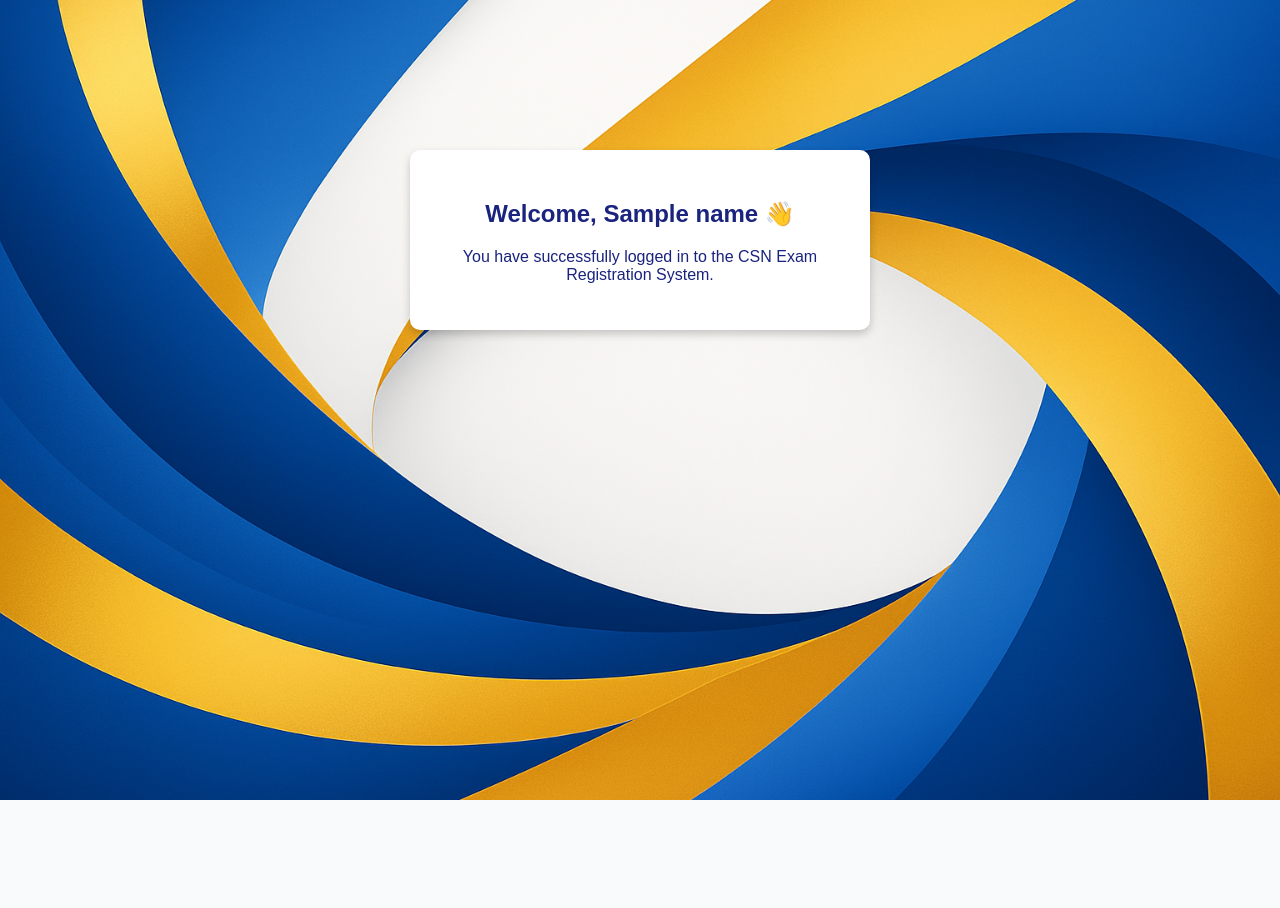
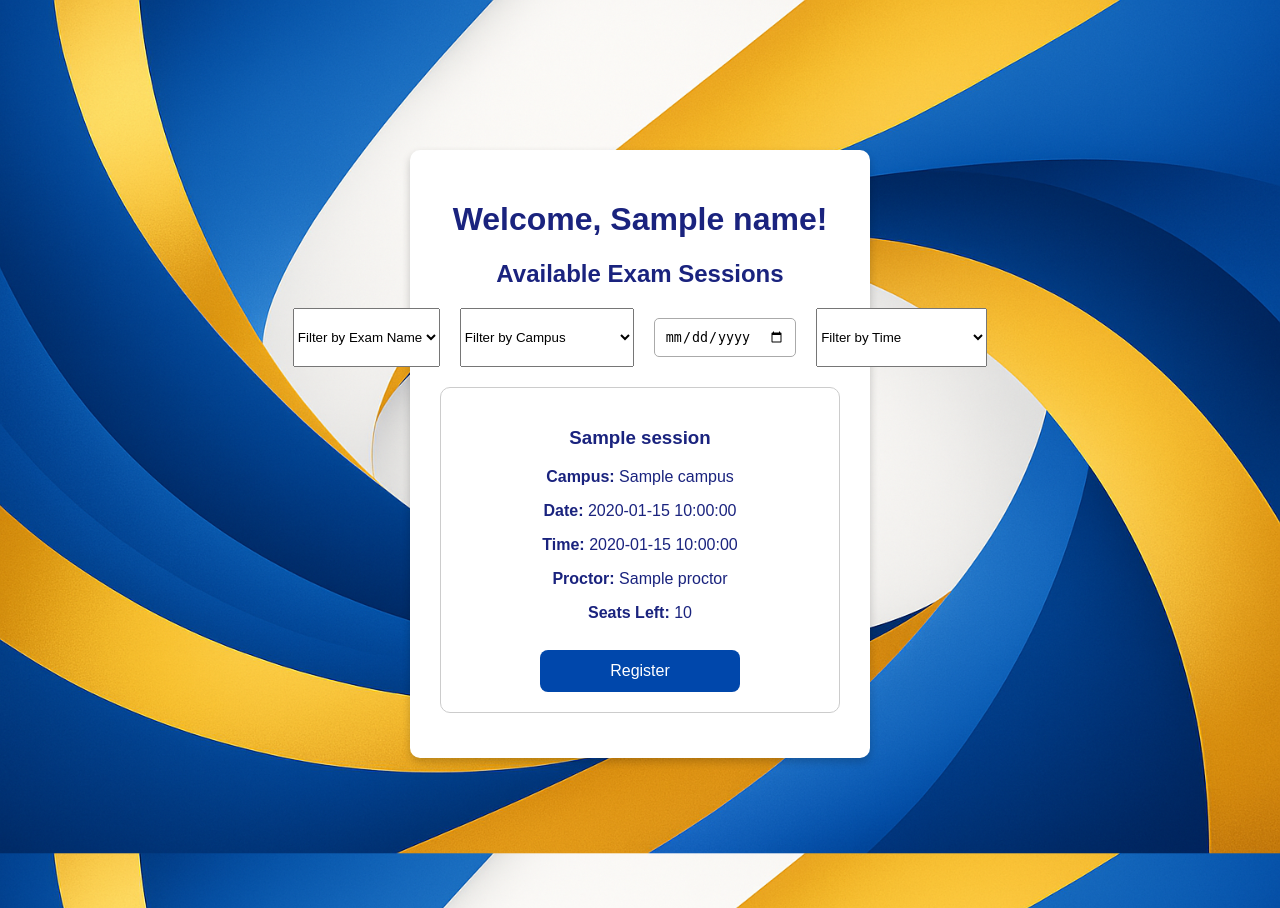
Before and after one commit to five-guyz/exam-registration-site, a Flask app: template templates/dashboard.html in a window 1280 px wide. Before the commit the page ends 800 px from the top, so only its background shows below. Run offline with Flask 3, Linux system fonts and the light colour scheme; the template is opened without the code that fills it: most values are stand-ins (such as "Sample title", 1, 10 or a date in 2020).

Commit message:
Update dashboard.html

```diff
--- a/templates/dashboard.html
+++ b/templates/dashboard.html
@@ -2,14 +2,150 @@
 <!DOCTYPE html>
 <html lang="en">
 <head>
-  <meta charset="UTF-8">
-  <title>Welcome</title>
-  <link rel="stylesheet" href="{{ url_for('static', filename='style.css') }}">
+    <meta charset="UTF-8">
+    <title>Dashboard - Exam Registration System</title>
+    <link rel="stylesheet" href="{{ url_for('static', filename='style.css') }}">
+    <style>
+        /* Additional quick styles */
+        .filter-group {
+            display: flex;
+            justify-content: center;
+            gap: 20px;
+            margin-bottom: 20px;
+        }
+        .exam-card {
+            border: 1px solid #ccc;
+            border-radius: 10px;
+            padding: 20px;
+            margin-bottom: 15px;
+            text-align: center;
+            background: white;
+        }
+        .exam-card.hidden {
+            display: none;
+        }
+    </style>
 </head>
-<body>
-  <div class="container">
-    <h2>Welcome, {{ name }} 👋</h2>
-    <p>You have successfully logged in to the CSN Exam Registration System.</p>
-  </div>
+<body style="background-image: url('{{ url_for('static', filename='images/background.png') }}'); background-size: cover;">
+
+<div class="container">
+    <h1>Welcome, {{ name.capitalize() }}!</h1>
+
+    <h2>Available Exam Sessions</h2>
+
+    <div class="filter-group">
+        <select id="examNameFilter">
+            <option value="">Filter by Exam Name</option>
+            {% for session in available_sessions %}
+                <option value="{{ session.exam_name }}">{{ session.exam_name }}</option>
+            {% endfor %}
+        </select>
+
+        <select id="campusFilter">
+            <option value="">Filter by Campus</option>
+            <option value="Charleston Campus">Charleston Campus</option>
+            <option value="North Las Vegas Campus">North Las Vegas Campus</option>
+            <option value="Henderson Campus">Henderson Campus</option>
+        </select>
+
+        <input type="date" id="dateFilter">
+
+        <select id="timeFilter">
+            <option value="">Filter by Time</option>
+            <option value="morning">Morning (08:00 - 11:59)</option>
+            <option value="afternoon">Afternoon (12:00 - 15:59)</option>
+            <option value="evening">Evening (16:00 - 17:00)</option>
+        </select>
+    </div>
+
+    <div id="examSessions">
+        {% if available_sessions %}
+            {% for session in available_sessions %}
+                <div class="exam-card"
+                     data-exam="{{ session.exam_name }}"
+                     data-campus="{{ session.campus }}"
+                     data-date="{{ session.date }}"
+                     data-time="{{ session.time }}">
+                    <h3>{{ session.exam_name }}</h3>
+                    <p><strong>Campus:</strong> {{ session.campus }}</p>
+                    <p><strong>Date:</strong> {{ session.date }}</p>
+                    <p><strong>Time:</strong> {{ session.time }}</p>
+                    <p><strong>Proctor:</strong> {{ session.proctor }}</p>
+                    <p><strong>Seats Left:</strong> {{ session.seats }}</p>
+
+                    <form method="POST" action="/register_exam">
+                        <input type="hidden" name="session_id" value="{{ session.session_id }}">
+                        <button type="submit" class="btn">Register</button>
+                    </form>
+                </div>
+            {% endfor %}
+        {% else %}
+            <p>No available sessions at the moment.</p>
+        {% endif %}
+    </div>
+</div>
+
+<script>
+    const examNameFilter = document.getElementById('examNameFilter');
+    const campusFilter = document.getElementById('campusFilter');
+    const dateFilter = document.getElementById('dateFilter');
+    const timeFilter = document.getElementById('timeFilter');
+    const cards = document.querySelectorAll('.exam-card');
+
+    function filterCards() {
+        const selectedExam = examNameFilter.value.toLowerCase();
+        const selectedCampus = campusFilter.value.toLowerCase();
+        const selectedDate = dateFilter.value;
+        const selectedTime = timeFilter.value;
+
+        cards.forEach(card => {
+            const exam = card.getAttribute('data-exam').toLowerCase();
+            const campus = card.getAttribute('data-campus').toLowerCase();
+            const date = card.getAttribute('data-date');
+            const time = card.getAttribute('data-time');
+
+            let visible = true;
+
+            if (selectedExam && !exam.includes(selectedExam)) {
+                visible = false;
+            }
+
+            if (selectedCampus && !campus.includes(selectedCampus)) {
+                visible = false;
+            }
+
+            if (selectedDate && selectedDate !== formatDate(date)) {
+                visible = false;
+            }
+
+            if (selectedTime) {
+                const sessionHour = parseInt(time.split(':')[0]);
+                if (selectedTime === 'morning' && !(8 <= sessionHour && sessionHour <= 11)) visible = false;
+                if (selectedTime === 'afternoon' && !(12 <= sessionHour && sessionHour <= 15)) visible = false;
+                if (selectedTime === 'evening' && !(16 <= sessionHour && sessionHour <= 17)) visible = false;
+            }
+
+            if (visible) {
+                card.classList.remove('hidden');
+            } else {
+                card.classList.add('hidden');
+            }
+        });
+    }
+
+    function formatDate(inputDate) {
+        const date = new Date(inputDate);
+        const year = date.getFullYear();
+        const month = String(date.getMonth() + 1).padStart(2, '0');
+        const day = String(date.getDate()).padStart(2, '0');
+        return `${year}-${month}-${day}`;
+    }
+
+    examNameFilter.addEventListener('change', filterCards);
+    campusFilter.addEventListener('change', filterCards);
+    dateFilter.addEventListener('change', filterCards);
+    timeFilter.addEventListener('change', filterCards);
+</script>
+
 </body>
 </html>
```
